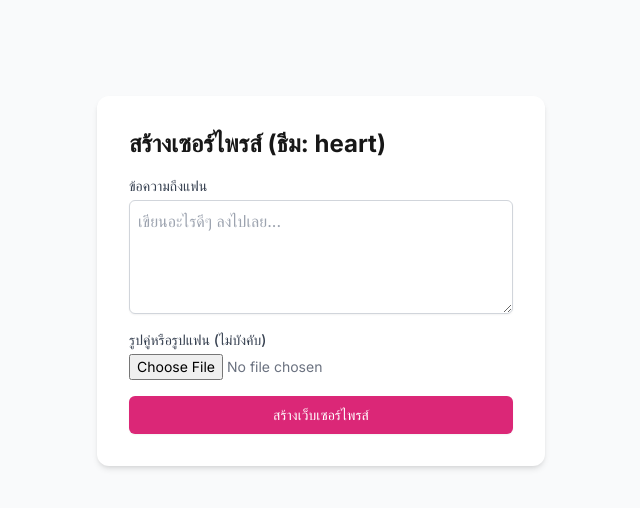
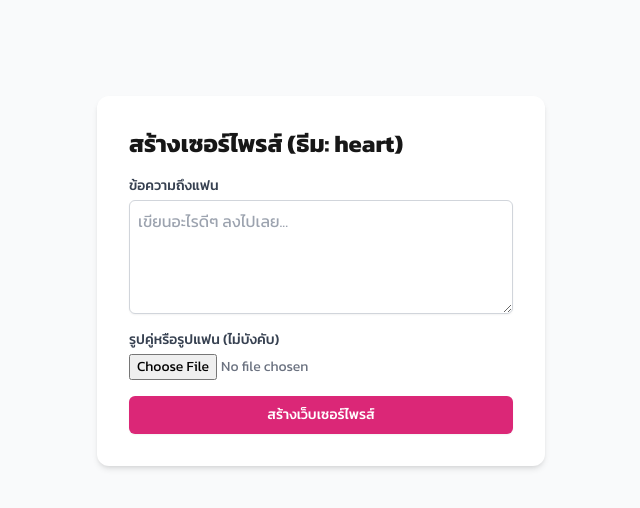
Before and after one commit to jusduy40-eng/LOVELIK33, a Next.js app: page /create in a window 1280 px wide. Shown: the top 508 px of the page, without its empty margins (319-959 px from the left). Built offline with nearby package versions, Linux system fonts and the light colour scheme; no server answers.

Commit message:
Update layout.tsx

```diff
--- a/app/layout.tsx
+++ b/app/layout.tsx
@@ -1,12 +1,16 @@
 import type { Metadata } from "next";
-import { Inter } from "next/font/google";
+import { Kanit } from "next/font/google";
 import "./globals.css";
 
-const inter = Inter({ subsets: ["latin"] });
+const kanit = Kanit({
+  weight: ["300", "400", "500", "600", "700"],
+  subsets: ["latin", "thai"]
+});
 
 export const metadata: Metadata = {
-  title: "Surprise Web - สร้างเซอร์ไพรส์ให้แฟน",
-  description: "สร้างเว็บไซต์เซอร์ไพรส์แฟนฟรี",
+  title: "Surprise Web - สร้างเซอร์ไพรส์ให้แฟนฟรี",
+  description: "สร้างเว็บไซต์เซอร์ไพรส์แฟนฟรี ไม่มีค่าใช้จ่าย ง่ายและรวดเร็ว",
+  keywords: ["เซอร์ไพรส์", "แฟน", "ความรัก", "เว็บไซต์ฟรี"],
 };
 
 export default function RootLayout({
@@ -16,7 +20,7 @@ export default function RootLayout({
 }>) {
   return (
     <html lang="th">
-      <body className={inter.className}>{children}</body>
+      <body className={kanit.className}>{children}</body>
     </html>
   );
 }
```
